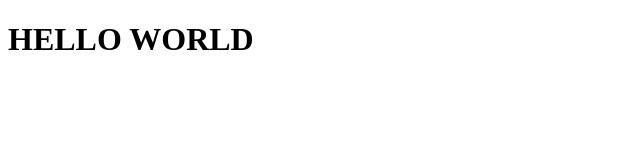
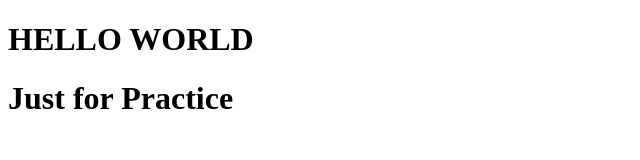
Before and after one commit to Jimi-Chhatrala/jimichhatrala.github.io, a plain HTML site: page index.html in a window 1280 px wide. Shown: the whole page, without its empty margins (0-640 px from the left). Drawn offline with Linux system fonts and the light colour scheme.

Commit message:
Update index.html
Third Commit

```diff
--- a/index.html
+++ b/index.html
@@ -10,6 +10,7 @@
 
 <body>
     <h1>HELLO WORLD</h1>
+    <h1>Just for Practice</h1>
 </body>
 
 </html>
```
